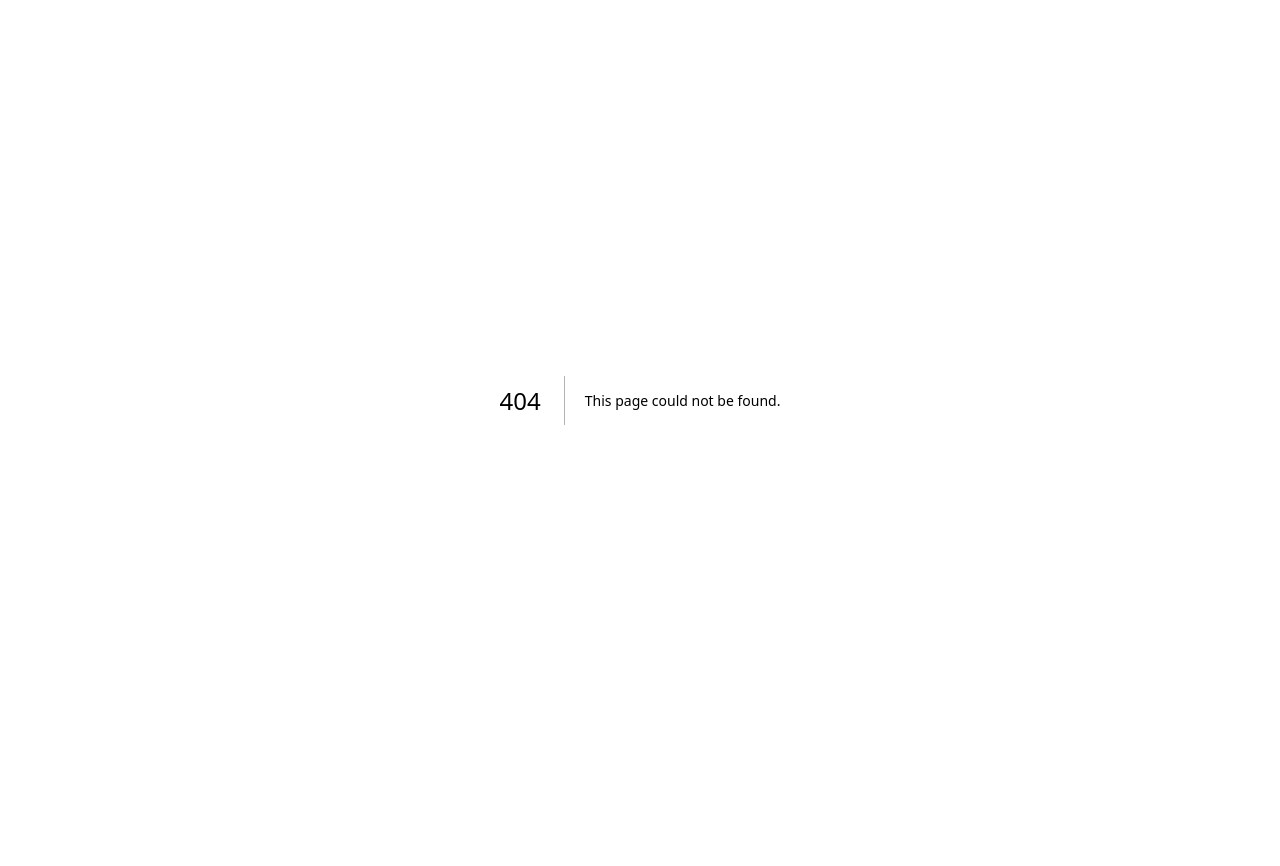
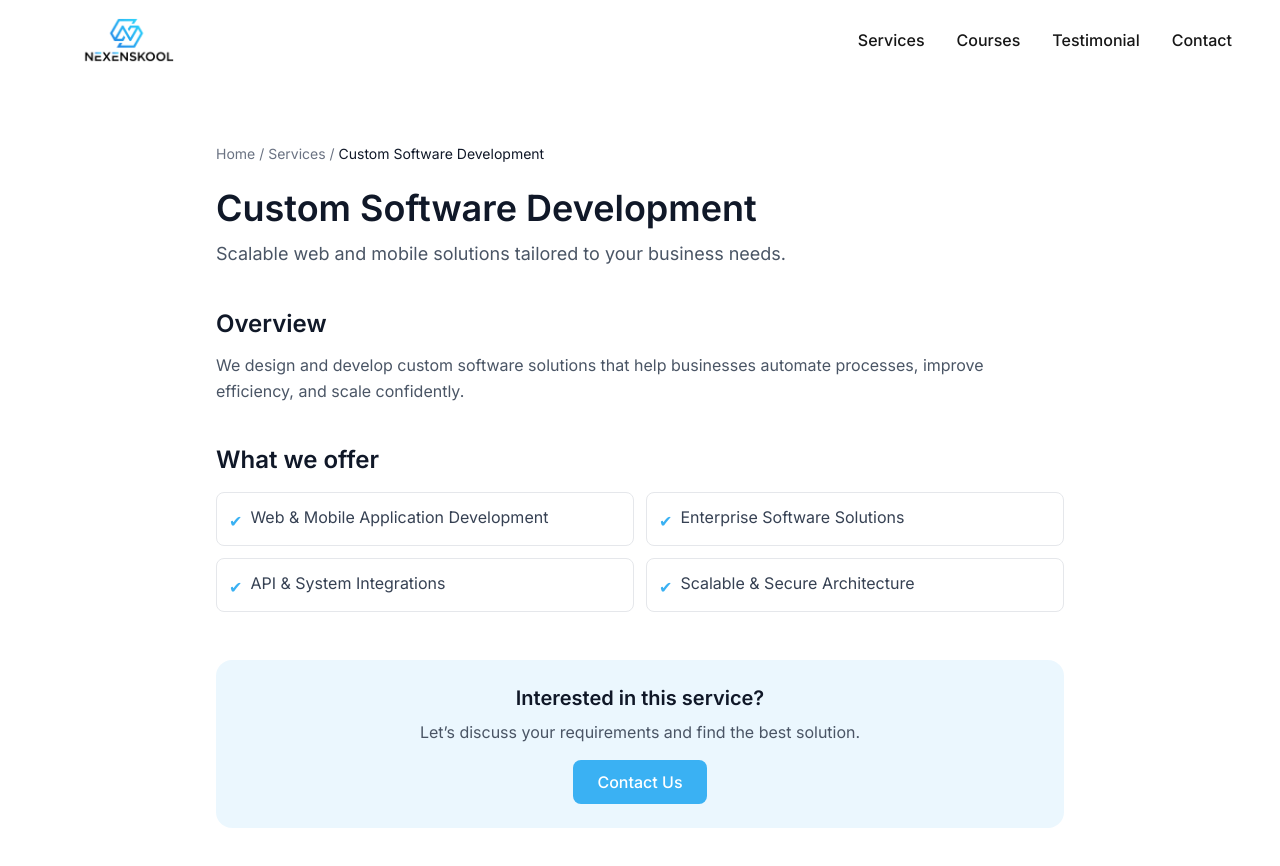
Before and after one commit to nexenskool/nexenskool, a Next.js app: page /services/custom-software-development in a window 1280 px wide. Before the commit this address had no page. Shown: the top 866 px of the page. Before the commit the page ends 800 px from the top, so only its background shows below. Built offline with nearby package versions, Linux system fonts and the light colour scheme.

Commit message:
feat(services): implement services section, services and service details page ui

```diff
--- a/src/app/(public)/page.jsx
+++ b/src/app/(public)/page.jsx
@@ -1,3 +1,4 @@
+import Services from "../../components/Services";
 import Hero from "../../components/Hero";
 import React from "react";
 
@@ -5,6 +6,7 @@ const Home = () => {
   return (
     <>
       <Hero />
+      <Services />
     </>
   );
 };
--- /dev/null
+++ b/src/app/(public)/services/[slug]/page.tsx
@@ -0,0 +1,125 @@
+import { notFound } from "next/navigation";
+import Link from "next/link";
+
+export const services = [
+  {
+    slug: "custom-software-development",
+    title: "Custom Software Development",
+    shortDesc:
+      "Scalable web and mobile solutions tailored to your business needs.",
+    overview:
+      "We design and develop custom software solutions that help businesses automate processes, improve efficiency, and scale confidently.",
+    features: [
+      "Web & Mobile Application Development",
+      "Enterprise Software Solutions",
+      "API & System Integrations",
+      "Scalable & Secure Architecture",
+    ],
+  },
+  {
+    slug: "project-thesis-assignment-writing",
+    title: "Project / Thesis / Assignment Writing",
+    shortDesc: "Professional academic writing with originality and accuracy.",
+    overview:
+      "Our academic writing services help students and researchers submit high-quality, plagiarism-free work on time.",
+    features: [
+      "Original & Plagiarism-Free Content",
+      "Proper Formatting & Referencing",
+      "On-Time Delivery",
+      "Revisions Included",
+    ],
+  },
+  {
+    slug: "scholarship-consultancy",
+    title: "Scholarship Consultancy",
+    shortDesc: "Expert guidance to help you secure international scholarships.",
+    overview:
+      "We guide students through the complete scholarship application process with personalized consultation.",
+    features: [
+      "University & Scholarship Selection",
+      "SOP & Document Review",
+      "Interview Preparation",
+      "End-to-End Guidance",
+    ],
+  },
+];
+
+const ServiceDetails = async ({ params }) => {
+  const { slug } = await params;
+
+  const service = services.find((item) => item.slug === slug);
+
+  if (!service) return notFound();
+
+  return (
+    <section className="py-16">
+      <div className="mx-auto max-w-4xl px-6">
+        {/* Breadcrumb */}
+        <nav className="mb-6 text-sm text-gray-500">
+          <Link href="/" className="hover:text-[#3AB1F3]">
+            Home
+          </Link>{" "}
+          /{" "}
+          <Link href="/services" className="hover:text-[#3AB1F3]">
+            Services
+          </Link>{" "}
+          / <span className="text-gray-900">{service.title}</span>
+        </nav>
+
+        {/* Header */}
+        <header className="mb-10">
+          <h1 className="mb-3 text-4xl font-semibold text-gray-900">
+            {service.title}
+          </h1>
+          <p className="max-w-2xl text-lg text-gray-600">{service.shortDesc}</p>
+        </header>
+
+        {/* Overview */}
+        <div className="mb-10">
+          <h2 className="mb-3 text-2xl font-semibold text-gray-900">
+            Overview
+          </h2>
+          <p className="text-gray-600 leading-relaxed">{service.overview}</p>
+        </div>
+
+        {/* Features */}
+        <div className="mb-12">
+          <h2 className="mb-4 text-2xl font-semibold text-gray-900">
+            What we offer
+          </h2>
+          <ul className="grid gap-3 sm:grid-cols-2">
+            {service.features.map((feature, index) => (
+              <li
+                key={index}
+                className="flex items-start gap-2 rounded-lg border border-gray-200 p-3"
+              >
+                <span className="mt-1 text-[#3AB1F3]">✔</span>
+                <span className="text-gray-700">{feature}</span>
+              </li>
+            ))}
+          </ul>
+        </div>
+
+        {/* CTA */}
+        <div className="rounded-2xl bg-[#3AB1F3]/10 p-6 text-center">
+          <h3 className="mb-2 text-xl font-semibold text-gray-900">
+            Interested in this service?
+          </h3>
+          <p className="mb-4 text-gray-600">
+            Let’s discuss your requirements and find the best solution.
+          </p>
+          <Link
+            href="/contact"
+            className="inline-flex items-center rounded-lg bg-[#3AB1F3]
+                       px-6 py-2.5 font-medium text-white transition
+                       hover:bg-[#2599DA]"
+          >
+            Contact Us
+          </Link>
+        </div>
+      </div>
+    </section>
+  );
+};
+
+export default ServiceDetails;
--- /dev/null
+++ b/src/app/(public)/services/page.jsx
@@ -0,0 +1,52 @@
+import Link from "next/link";
+import ServiceCard from "../../../components/cards/ServiceCard";
+import { servicesData } from "../../../components/Services";
+
+export const metadata = {
+  title: "Our Services",
+  description:
+    "Explore our professional services designed to help you grow and succeed.",
+};
+
+const Services = () => {
+  return (
+    <section className="py-16">
+      <div className="mx-auto max-w-7xl px-6">
+        {/* Header */}
+        <header className="mb-12 max-w-2xl">
+          <h1 className="text-4xl font-semibold text-gray-900">Our Services</h1>
+          <p className="mt-3 text-lg text-gray-600">
+            We offer a wide range of services tailored to meet your needs.
+          </p>
+        </header>
+
+        {/* Services Grid */}
+        <div className="grid gap-6 sm:grid-cols-2 lg:grid-cols-3">
+          {servicesData.map((service, index) => (
+            <ServiceCard key={index} service={service} />
+          ))}
+        </div>
+
+        {/* CTA */}
+        <div className="mt-16 rounded-2xl bg-[#3AB1F3]/10 p-8 text-center">
+          <h2 className="mb-3 text-2xl font-semibold text-gray-900">
+            Not sure which service you need?
+          </h2>
+          <p className="mb-6 text-gray-600">
+            Talk to our experts and get a personalized recommendation.
+          </p>
+          <Link
+            href="/contact"
+            className="inline-flex items-center rounded-lg bg-[#3AB1F3]
+                       px-6 py-3 font-medium text-white transition
+                       hover:bg-[#2599DA]"
+          >
+            Contact Us
+          </Link>
+        </div>
+      </div>
+    </section>
+  );
+};
+
+export default Services;
--- /dev/null
+++ b/src/components/Services.jsx
@@ -0,0 +1,62 @@
+import Link from "next/link";
+import ServiceCard from "../components/cards/ServiceCard";
+
+export const servicesData = [
+  {
+    title: "Custom Software Development",
+    shortDesc:
+      "Scalable web and mobile solutions tailored to your business needs.",
+    icon: "💻",
+    slug: "/custom-software-development",
+  },
+  {
+    title: "Project / Thesis / Assignment Writing",
+    shortDesc: "Professional academic writing with originality and accuracy.",
+    icon: "📚",
+    slug: "/project-thesis-assignment-writing",
+  },
+  {
+    title: "Scholarship Consultancy",
+    shortDesc: "Expert guidance to help you secure international scholarships.",
+    icon: "🎓",
+    slug: "/scholarship-consultancy",
+  },
+];
+
+const ServicesSection = () => {
+  return (
+    <section className="container-fluid my-16">
+      <div className="mx-auto max-w-7xl px-6">
+        {/* Header */}
+        <div className="mb-10 max-w-xl">
+          <h2 className="text-3xl font-semibold text-gray-900">Our Services</h2>
+          <p className="mt-2 text-gray-600">
+            Solutions designed to help you grow faster and smarter.
+          </p>
+        </div>
+
+        {/* Grid */}
+        <div className="grid gap-6 sm:grid-cols-2 lg:grid-cols-3">
+          {servicesData.map((service, index) => (
+            <ServiceCard key={index} service={service} />
+          ))}
+        </div>
+
+        {/* Show all services */}
+        <div className="mt-10 flex justify-center">
+          <Link
+            href="/services"
+            className="inline-flex items-center gap-2 rounded-lg border border-[#3AB1F3]
+                       px-6 py-2.5 text-sm font-medium text-[#3AB1F3]
+                       transition hover:bg-[#3AB1F3] hover:text-white"
+          >
+            Show all services
+            <span>→</span>
+          </Link>
+        </div>
+      </div>
+    </section>
+  );
+};
+
+export default ServicesSection;
--- /dev/null
+++ b/src/components/cards/ServiceCard.jsx
@@ -0,0 +1,33 @@
+import Link from "next/link";
+
+const ServiceCard = ({ service }) => {
+  return (
+    <div
+      className="group relative block rounded-2xl border border-gray-200 bg-white p-6 transition
+                 hover:shadow-md hover:border-[#3AB1F3]"
+    >
+      {/* Arrow */}
+      <Link
+        href={`/services${service.slug}`}
+        className="absolute right-4 top-4 text-gray-400 transition
+                   group-hover:text-[#3AB1F3]"
+      >
+        →
+      </Link>
+
+      {/* Icon */}
+      <div className="mb-4 flex h-12 w-12 items-center justify-center rounded-xl bg-[#3AB1F3]/10 text-xl">
+        {service.icon}
+      </div>
+
+      {/* Content */}
+      <h3 className="mb-2 text-lg font-semibold text-gray-900">
+        {service.title}
+      </h3>
+
+      <p className="text-sm text-gray-600">{service.shortDesc}</p>
+    </div>
+  );
+};
+
+export default ServiceCard;
--- a/src/components/dropdown/Dropdown.jsx
+++ b/src/components/dropdown/Dropdown.jsx
@@ -33,7 +33,7 @@ const Dropdown = ({ data }) => {
             {data.items.map((item, index) => (
               <li key={index}>
                 <Link
-                  href={item.path}
+                  href={`/services/${item.path}`}
                   className="block px-4 py-2 text-sm hover:bg-gray-100"
                 >
                   {item.name}
```
